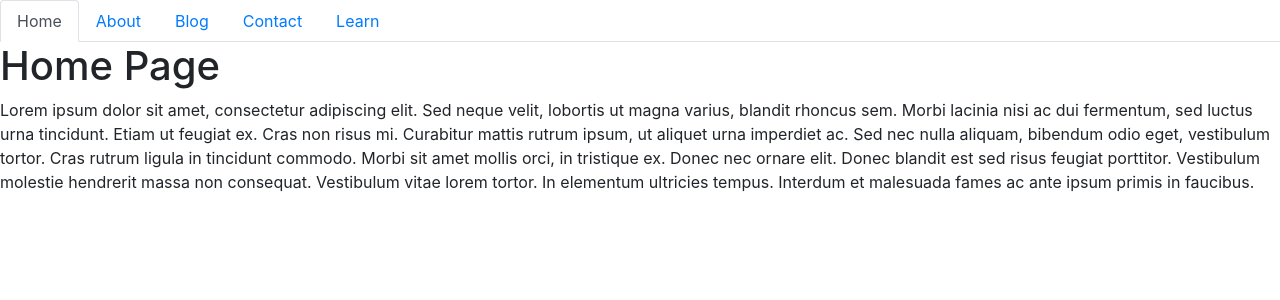
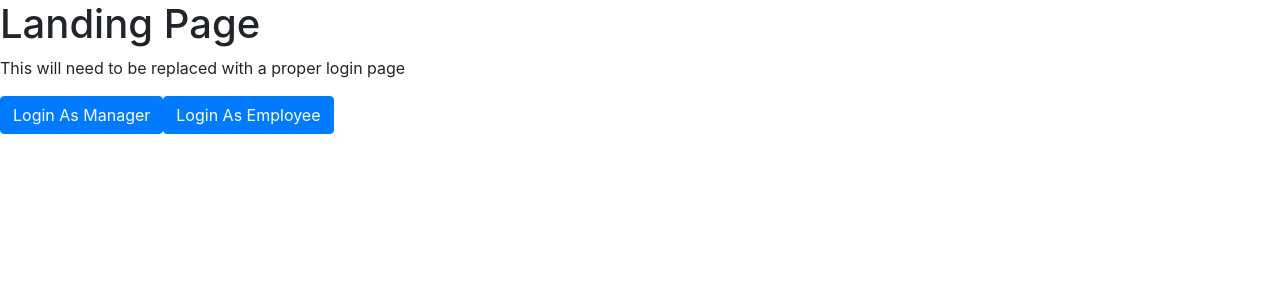
Before and after one commit to pjhellstrom/speedshift, a React (Create React App) app in the folder client/: page / in a window 1280 px wide. Shown: the top 300 px of the page. Built offline with nearby package versions, Linux system fonts and the light colour scheme.

Commit message:
Added two paths on landing page to bring you to either a manager view page(pending) or employee view page(also pending)

```diff
--- a/client/src/App.js
+++ b/client/src/App.js
@@ -1,7 +1,7 @@
 import React from "react";
 import { BrowserRouter as Router, Route } from "react-router-dom";
 import NavTabs from "./components/NavTabs";
-import Home from "./components/pages/Home";
+import LandingPage from "./components/pages/LandingPage";
 import About from "./components/pages/About";
 import Blog from "./components/pages/Blog";
 import Contact from "./components/pages/Contact";
@@ -10,10 +10,10 @@ function App() {
 	return (
 		<Router>
 			<div>
-				<NavTabs />
-				<Route exact path="/" component={Home} />
-				<Route exact path="/about" component={About} />
-				<Route exact path="/blog" component={Blog} />
+				{/* <NavTabs /> */}
+				<Route exact path="/" component={LandingPage} />
+				<Route exact path="/managerview" component={About} />
+				<Route exact path="/employeeview" component={Blog} />
 				<Route path="/contact" component={Contact} />
 			</div>
 		</Router>
--- a/client/src/components/pages/Home.js
+++ /dev/null
@@ -1,21 +0,0 @@
-import React from "react";
-
-function Home() {
-  return (
-    <div>
-      <h1>Home Page</h1>
-      <p>
-        Lorem ipsum dolor sit amet, consectetur adipiscing elit. Sed neque velit, lobortis ut magna
-        varius, blandit rhoncus sem. Morbi lacinia nisi ac dui fermentum, sed luctus urna tincidunt.
-        Etiam ut feugiat ex. Cras non risus mi. Curabitur mattis rutrum ipsum, ut aliquet urna
-        imperdiet ac. Sed nec nulla aliquam, bibendum odio eget, vestibulum tortor. Cras rutrum
-        ligula in tincidunt commodo. Morbi sit amet mollis orci, in tristique ex. Donec nec ornare
-        elit. Donec blandit est sed risus feugiat porttitor. Vestibulum molestie hendrerit massa non
-        consequat. Vestibulum vitae lorem tortor. In elementum ultricies tempus. Interdum et
-        malesuada fames ac ante ipsum primis in faucibus.
-      </p>
-    </div>
-  );
-}
-
-export default Home;
--- /dev/null
+++ b/client/src/components/pages/LandingPage.js
@@ -0,0 +1,30 @@
+import React, { Component } from "react";
+import { Link } from "react-router-dom";
+
+
+class LandingPage extends Component {
+	render() {
+		return (
+			<div>
+				<div>
+					<h1>Landing Page</h1>
+					<p>
+						This will need to be replaced with a proper login page
+					</p>
+				</div>
+				<button className="btn btn-primary">
+					<Link to="/managerview" className={window.location.pathname === "/managerview"} style={{color:"white"}}>
+					Login As Manager
+					</Link>
+				</button>
+				<button className="btn btn-primary">
+					<Link to="/employeeview" className={window.location.pathname === "/employeeview"} style={{color:"white"}}>
+					Login As Employee
+					</Link>
+				</button>
+			</div>
+		);
+	}
+}
+
+export default LandingPage;
```
Also changed, not shown: 1 other file (tests, documents, lock files or other folders).
